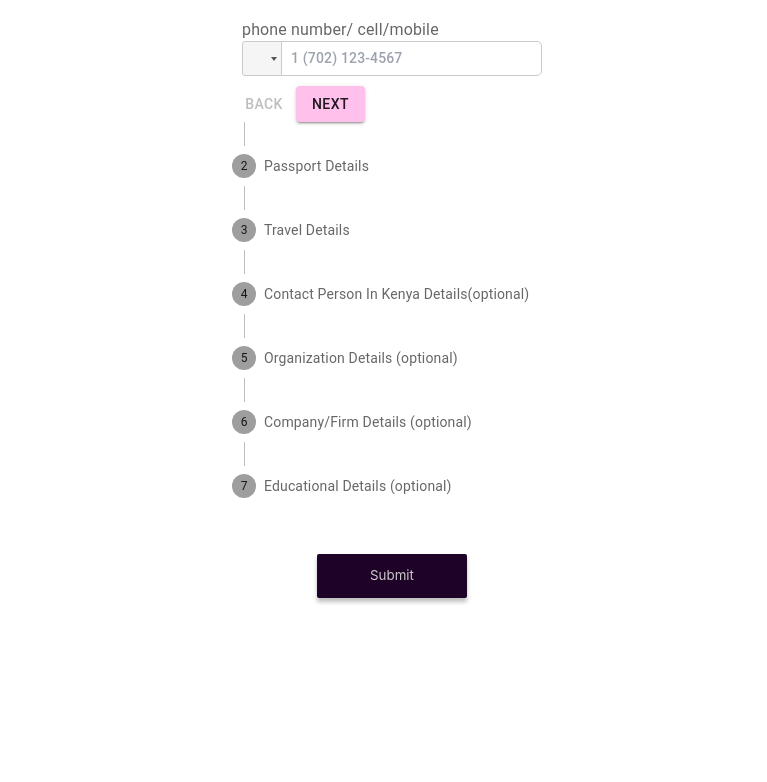
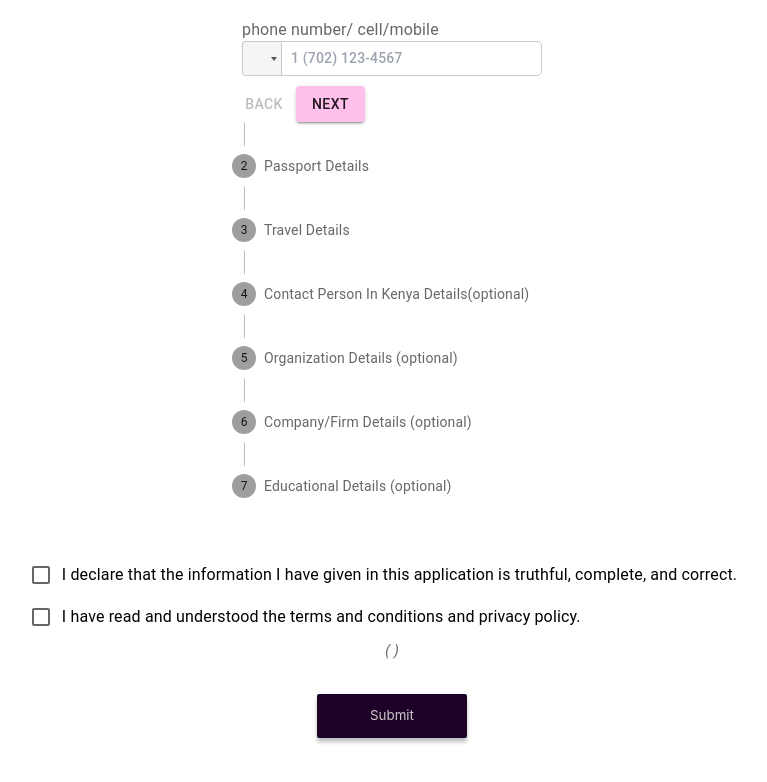
Before and after one commit to JoanKinyanjui/diana-realEstate, a Next.js app: page /immigration in a window 1280 px wide. Shown: the part 6775-7557 px from the top of the page, without its empty margins (248-1015 px from the left). Before the commit the page ends 7453 px from the top, so only its background shows below. Built offline with nearby package versions, Linux system fonts and the light colour scheme.

Commit message:
now almost done

```diff
--- a/src/components/InputStepper.js
+++ b/src/components/InputStepper.js
@@ -3,6 +3,7 @@ import styles from '../styles/INdexhero.module.css'
 import { Stepper, Step, StepLabel, Button, Typography, TextField, Container, createTheme, ThemeProvider,Select, MenuItem, InputLabel} from '@mui/material';
 import ReactPhoneInput from 'react-phone-input-2';
 import 'react-phone-input-2/lib/style.css'; // Import the CSS for styling (optional)
+import { Checkbox, FormControlLabel } from '@mui/material';
 
 const steps = ['CohandlePhoneNoChanger Information', 'Passport Details', "Travel Details", 'Contact Person In Kenya Details(optional)','Organization Details (optional)','Company/Firm Details (optional)','Educational Details (optional)'];
 
@@ -98,10 +99,22 @@ const StepperWithInputFields = () => {
     setSelectedFiles([...files]);
   };
 
+// SUBMIT INFORMATION
+
+
+  const [declarationChecked, setDeclarationChecked] = useState(false);
+  const [termsChecked, setTermsChecked] = useState(false);
+  const [tickMessage,setTickMessage] = useState('')
 
   const handleSubmit = () => {
     console.log('Submitting input values');
+    if (!declarationChecked || !termsChecked) {
+      setTickMessage("Please check both checkboxes before submitting.");
+      return;
+    }
+    console.log('Submitting input values');
   };
+
 
   return (
 <div className='md:w-3/4 w-10/12 grid  mx-auto py-8' id="section5">
@@ -611,8 +624,35 @@ const StepperWithInputFields = () => {
             ))}
           </Stepper>
         </div>
-        <div className='w-full place-content-center flex py-12'>
-      <button className={`${styles.ButtonsDiv}`}>Submit</button>
+        <div className='w-full place-content-center grid py-12'>
+       <div className='grid'>
+       <FormControlLabel
+            control={
+              <Checkbox
+                checked={declarationChecked}
+                onChange={(e) => setDeclarationChecked(e.target.checked)}
+                name="declarationCheckbox"
+                color="primary"
+              />
+            }
+            label="I declare that the information I have given in this application is truthful, complete, and correct."
+          />
+        <FormControlLabel
+            control={
+              <Checkbox
+                checked={termsChecked}
+                onChange={(e) => setTermsChecked(e.target.checked)}
+                name="termsCheckbox"
+                color="primary"
+              />
+            }
+            label="I have read and understood the terms and conditions and privacy policy."
+          />
+       </div>
+       <div className='italic text-neutral-500 mx-auto'>
+      (  {tickMessage})
+       </div>
+      <button className={`${styles.ButtonsDiv} mx-auto mt-8`} onClick={handleSubmit} >Submit</button>
     </div>
       </Container>
     </ThemeProvider>
```
